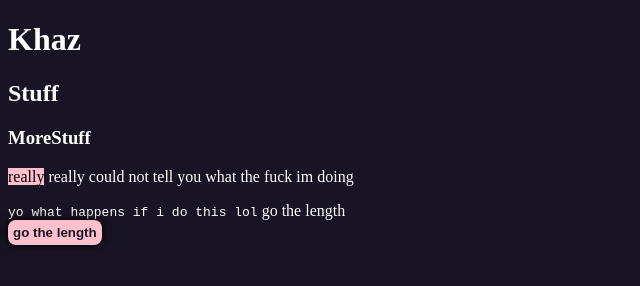
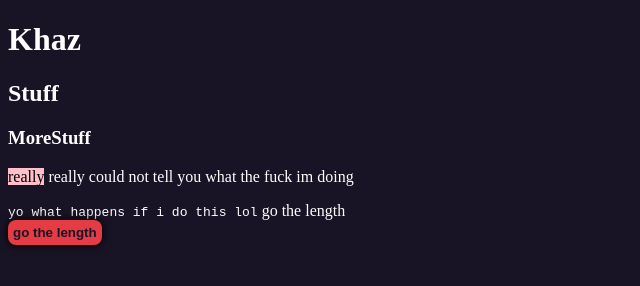
Before and after one commit to Ixiplious/ixiplious.github.io, a plain HTML site: page index.html in a window 1280 px wide. Shown: the whole page, without its empty margins (0-640 px from the left). Drawn offline with Linux system fonts and the light colour scheme.

Commit message:
- Updated demoStyle.css

```diff
--- a/demoStyle.css
+++ b/demoStyle.css
@@ -2,6 +2,7 @@
 /* This is a comment in CSS */
 :root {
     --main-background-color: #181425;
+    --accent-color: #e43b44 ;
 }
 body {
     background-color:  #181425;
@@ -17,7 +18,7 @@ a {
 }
 button
 {
-    background-color:  pink;
+    background-color:  var(--accent-color);
     color: #181425;
     border: none;
     border-radius: 8px;
```
